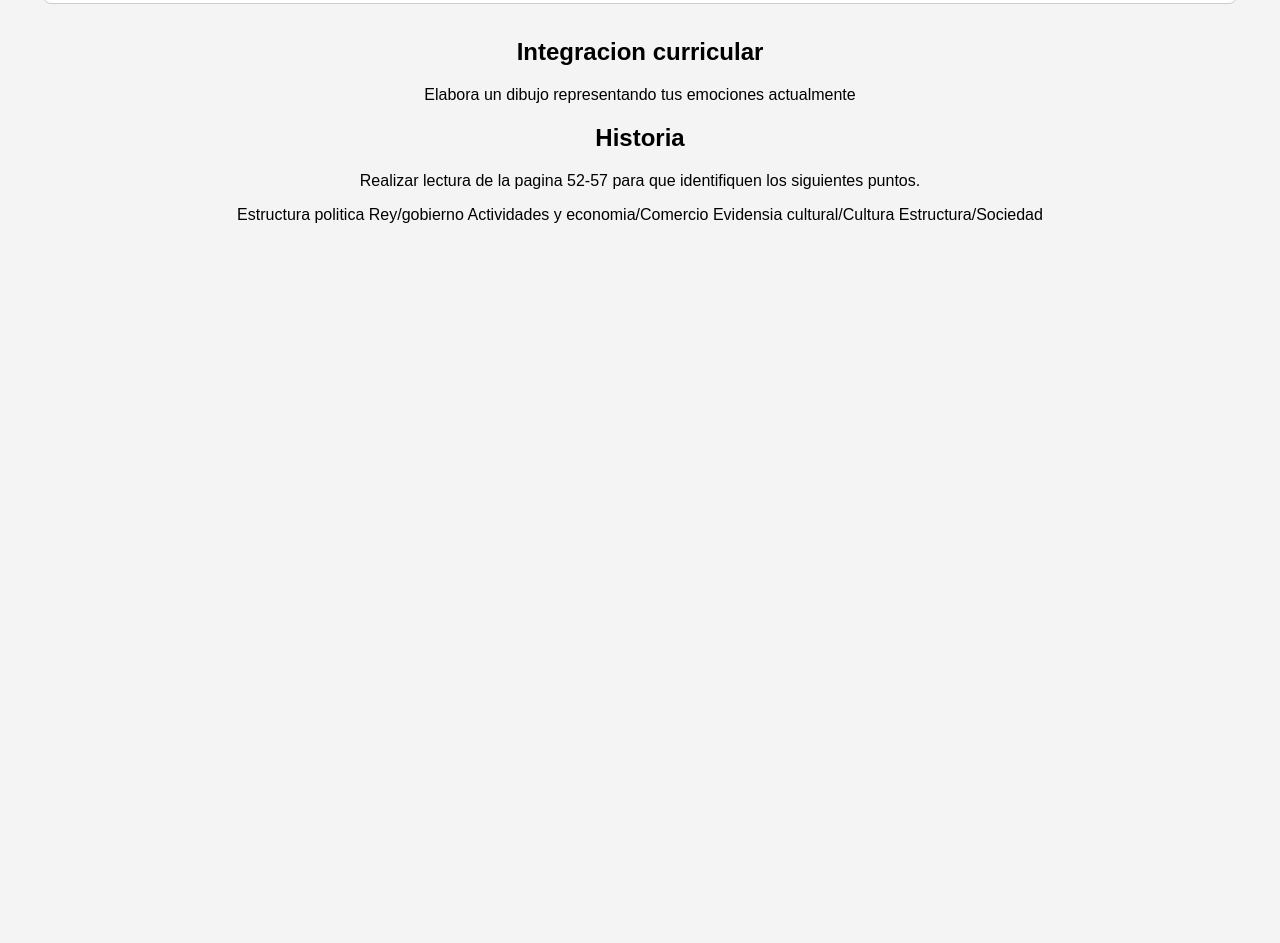
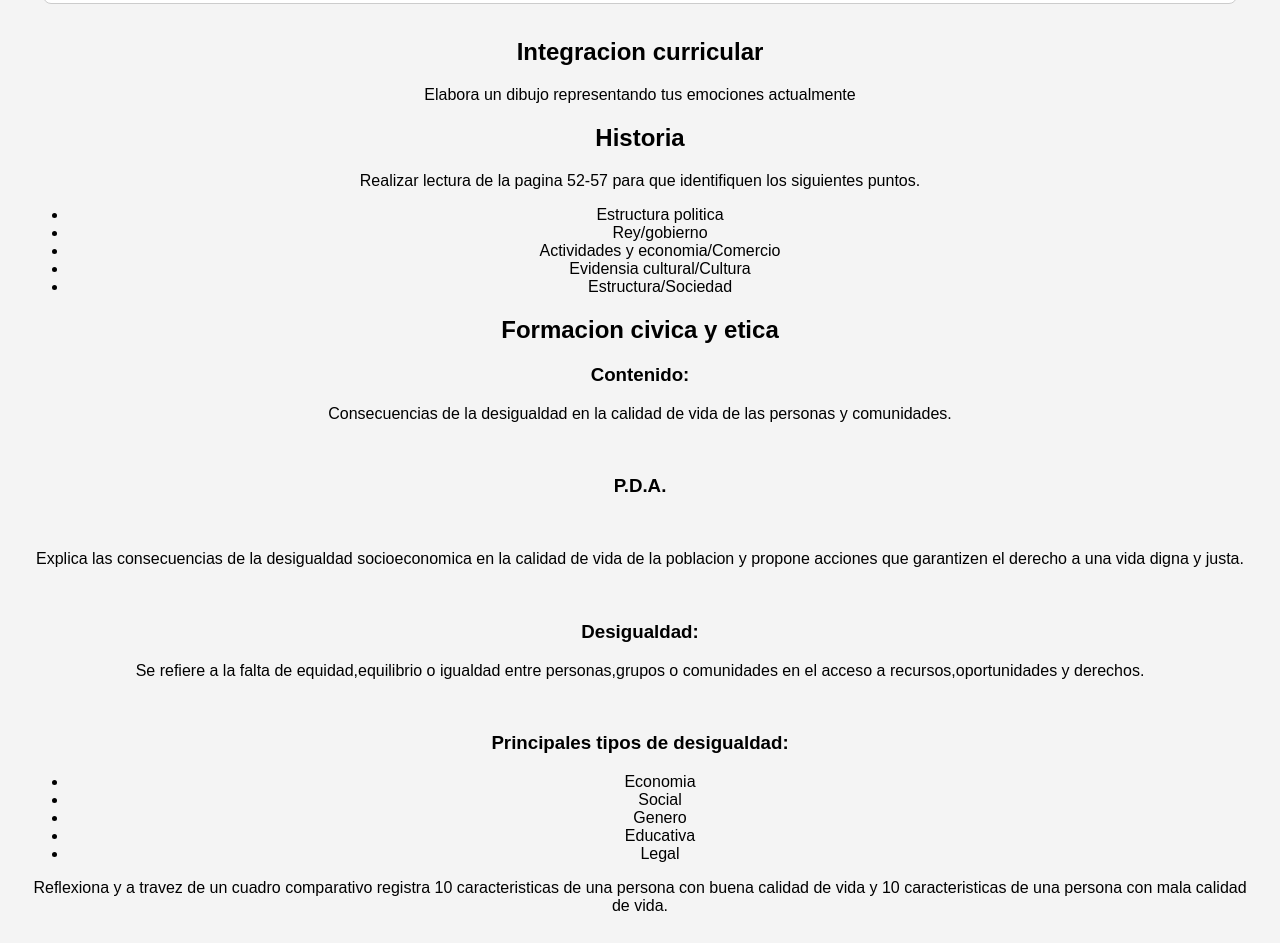
Before and after one commit to dashcampos14-wq/trabajos-2.A, a plain HTML site: page index.html in a window 1280 px wide. Shown: the part 3390-4333 px from the top of the page. Before the commit the page ends 3642 px from the top, so only its background shows below. Drawn offline with Linux system fonts and the light colour scheme.

Commit message:
Update index.html

```diff
--- a/index.html
+++ b/index.html
@@ -370,15 +370,33 @@
 		<div class="trabajo-card">
 			<h2>Historia</h2>
 			<p>Realizar lectura de la pagina 52-57 para que identifiquen los siguientes puntos.</p>
-			<rb>
-				<lb>Estructura politica</lb>
-				<lb>Rey/gobierno</lb>
-				<lb>Actividades y economia/Comercio</lb>
-				<lb>Evidensia cultural/Cultura</lb>
-				<lb>Estructura/Sociedad</lb>
-			</rb>
+			<ul>
+				<li>Estructura politica</lb>
+				<li>Rey/gobierno</lb>
+				<li>Actividades y economia/Comercio</li>
+				<li>Evidensia cultural/Cultura</li>
+				<li>Estructura/Sociedad</li>
+			</ul>
 		</div>
-		<script>
+		<div class="trabajo-card">
+			<h2>Formacion civica y etica</h2>
+				<h3>Contenido:</h3>
+				<p>Consecuencias de la desigualdad en la calidad de vida de las personas y comunidades.</p><br>
+				<h3>P.D.A.</h3><br>
+				<p>Explica las consecuencias de la desigualdad socioeconomica en la calidad de vida de la poblacion y propone acciones que garantizen el derecho a una vida digna y justa.</p><br>
+				<h3>Desigualdad:</h3>
+				<p>Se refiere a la falta de equidad,equilibrio o igualdad entre personas,grupos o comunidades en el acceso a recursos,oportunidades y derechos.</p><br>
+				<h3>Principales tipos de desigualdad:</h3>
+					<ul>
+						<li>Economia</li>
+						<li>Social</li>
+						<li>Genero</li>
+						<li>Educativa</li>
+						<li>Legal</li>
+					</ul>
+				<p>Reflexiona y a travez de un cuadro comparativo registra 10 caracteristicas de una persona con buena calidad de vida y 10 caracteristicas de una persona con mala calidad de vida.</p>
+		</div>
+			<script>
 			funcion filtrartrabajos() {
 				let input = document.getelementbyid('buscador').value.tolowercase();
 				let tarjetas = document.getelementsbiclassname('trabajo-card');
```
